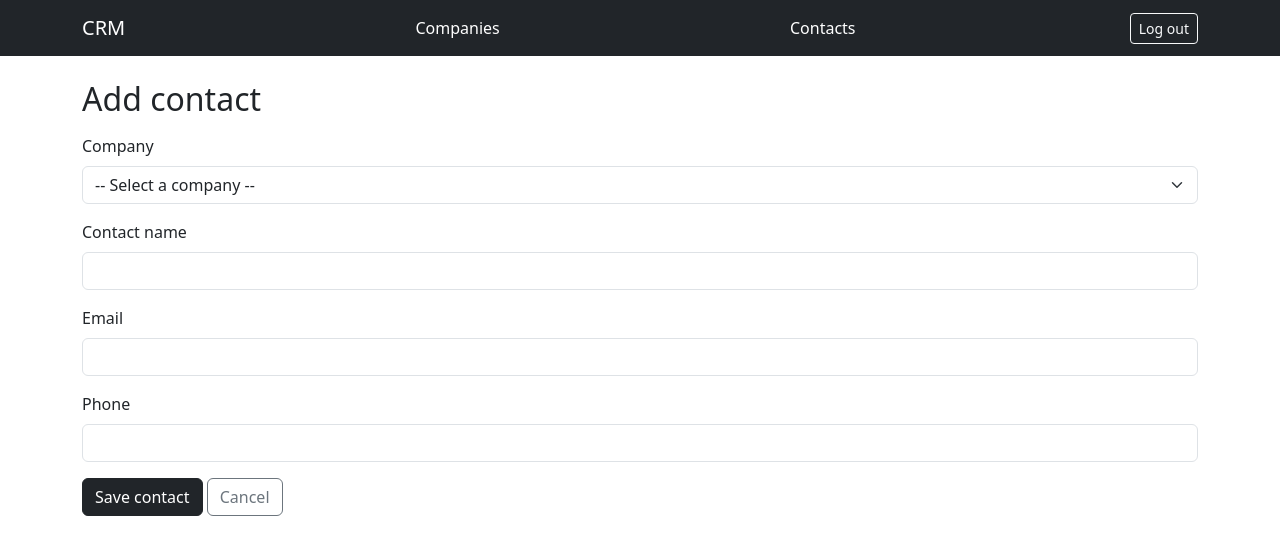
After one commit to IsuriAngelica/CRM-Project, a Flask app: page /contacts/add in a window 1280 px wide. The commit adds this page. Shown: the top 555 px of the page. Run offline with Flask 3, Linux system fonts and the light colour scheme; the visitor is signed in with stand-in values (Sample User, id 1); data that the repository does not hold is empty.

Commit message:
Add Contacts CRUD, linked to Company (CRM-6 complete)

```diff
--- a/app.py
+++ b/app.py
@@ -83,5 +83,58 @@ def add_company():
     return render_template("company_form.html")
 
 
+@app.route("/companies/<int:company_id>/edit", methods=["GET", "POST"])
+@login_required
+def edit_company(company_id):
+    company = models.Company.query.get_or_404(company_id)
+    if request.method == "POST":
+        company.name = request.form.get("name")
+        company.industry = request.form.get("industry")
+        company.phone = request.form.get("phone")
+        company.address = request.form.get("address")
+        db.session.commit()
+        return redirect(url_for("companies"))
+    return render_template("company_form.html", company=company)
+
+
+@app.route("/contacts")
+@login_required
+def contacts():
+    all_contacts = models.Contact.query.order_by(models.Contact.name).all()
+    return render_template("contacts_list.html", contacts=all_contacts)
+
+
+@app.route("/contacts/add", methods=["GET", "POST"])
+@login_required
+def add_contact():
+    all_companies = models.Company.query.order_by(models.Company.name).all()
+    if request.method == "POST":
+        contact = models.Contact(
+            company_id=request.form.get("company_id"),
+            name=request.form.get("name"),
+            email=request.form.get("email"),
+            phone=request.form.get("phone"),
+        )
+        db.session.add(contact)
+        db.session.commit()
+        return redirect(url_for("contacts"))
+    return render_template("contact_form.html", companies=all_companies)
+
+
+@app.route("/contacts/<int:contact_id>/edit", methods=["GET", "POST"])
+@login_required
+def edit_contact(contact_id):
+    contact = models.Contact.query.get_or_404(contact_id)
+    all_companies = models.Company.query.order_by(models.Company.name).all()
+    if request.method == "POST":
+        contact.company_id = request.form.get("company_id")
+        contact.name = request.form.get("name")
+        contact.email = request.form.get("email")
+        contact.phone = request.form.get("phone")
+        db.session.commit()
+        return redirect(url_for("contacts"))
+    return render_template("contact_form.html", contact=contact, companies=all_companies)
+
+
 if __name__ == "__main__":
     app.run(debug=True)
--- a/templates/base.html
+++ b/templates/base.html
@@ -11,6 +11,7 @@
       <span class="navbar-brand">CRM</span>
       {% if current_user.is_authenticated %}
         <a href="{{ url_for('companies') }}" class="text-white text-decoration-none">Companies</a>
+        <a href="{{ url_for('contacts') }}" class="text-white text-decoration-none ms-3">Contacts</a>
         <a href="{{ url_for('logout') }}" class="btn btn-outline-light btn-sm">Log out</a>
       {% endif %}
     </div>
--- a/templates/companies_list.html
+++ b/templates/companies_list.html
@@ -11,6 +11,7 @@
       <th>Industry</th>
       <th>Phone</th>
       <th>Address</th>
+      <th></th>
     </tr>
   </thead>
   <tbody>
@@ -20,9 +21,10 @@
       <td>{{ company.industry or "-" }}</td>
       <td>{{ company.phone or "-" }}</td>
       <td>{{ company.address or "-" }}</td>
+      <td><a href="{{ url_for('edit_company', company_id=company.id) }}" class="btn btn-sm btn-outline-secondary">Edit</a></td>
     </tr>
     {% else %}
-    <tr><td colspan="4" class="text-center text-muted">No companies yet — add your first one.</td></tr>
+    <tr><td colspan="5" class="text-center text-muted">No companies yet — add your first one.</td></tr>
     {% endfor %}
   </tbody>
 </table>
--- /dev/null
+++ b/templates/contact_form.html
@@ -0,0 +1,31 @@
+{% extends "base.html" %}
+{% block content %}
+<h2 class="mb-3">{{ "Edit contact" if contact else "Add contact" }}</h2>
+<form method="POST">
+  <div class="mb-3">
+    <label class="form-label">Company</label>
+    <select name="company_id" class="form-select" required>
+      <option value="">-- Select a company --</option>
+      {% for company in companies %}
+        <option value="{{ company.id }}" {% if contact and contact.company_id == company.id %}selected{% endif %}>
+          {{ company.name }}
+        </option>
+      {% endfor %}
+    </select>
+  </div>
+  <div class="mb-3">
+    <label class="form-label">Contact name</label>
+    <input type="text" name="name" class="form-control" value="{{ contact.name if contact else '' }}" required>
+  </div>
+  <div class="mb-3">
+    <label class="form-label">Email</label>
+    <input type="email" name="email" class="form-control" value="{{ contact.email if contact else '' }}">
+  </div>
+  <div class="mb-3">
+    <label class="form-label">Phone</label>
+    <input type="text" name="phone" class="form-control" value="{{ contact.phone if contact else '' }}">
+  </div>
+  <button type="submit" class="btn btn-dark">Save contact</button>
+  <a href="{{ url_for('contacts') }}" class="btn btn-outline-secondary">Cancel</a>
+</form>
+{% endblock %}
```
Also changed, not shown: templates/company_form.html (+5 -5 lines), templates/contacts_list.html (added, +31 -0 lines).
